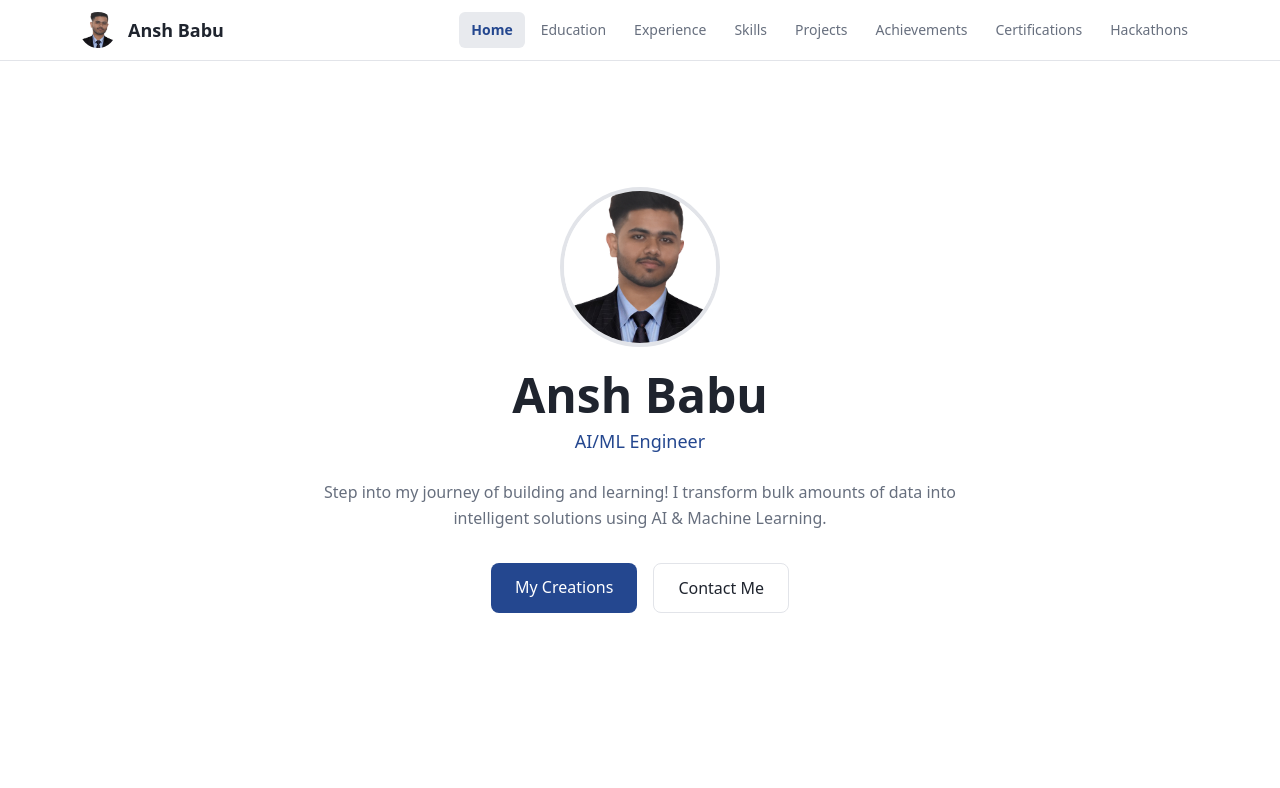
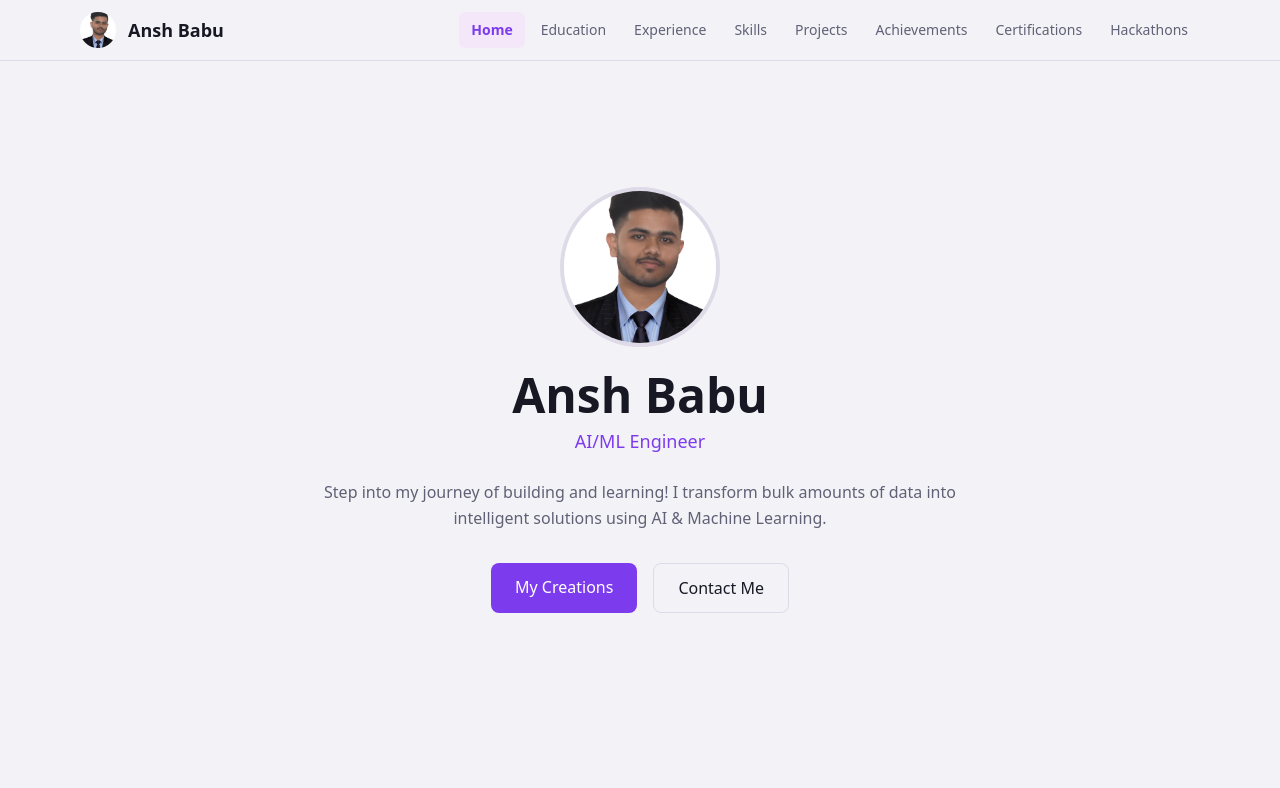
Before and after one commit to AnshBabu1603/ansh-babu-portfolio-verse, a React (Vite) app: page / in a window 1280 px wide. Shown: the top 788 px of the page. Built offline with nearby package versions, Linux system fonts and the light colour scheme.

Commit message:
Preceding changes

```diff
--- a/src/index.css
+++ b/src/index.css
@@ -4,44 +4,44 @@
 
 @layer base {
   :root {
-    --background: 0 0% 100%;
-    --foreground: 220 20% 15%;
+    --background: 240 20% 96%;
+    --foreground: 240 20% 12%;
 
-    --card: 0 0% 100%;
-    --card-foreground: 220 20% 15%;
+    --card: 240 25% 99%;
+    --card-foreground: 240 20% 12%;
 
-    --popover: 0 0% 100%;
-    --popover-foreground: 220 20% 15%;
+    --popover: 240 25% 99%;
+    --popover-foreground: 240 20% 12%;
 
-    --primary: 220 60% 35%;
+    --primary: 262 83% 58%;
     --primary-foreground: 0 0% 100%;
 
-    --secondary: 220 15% 94%;
-    --secondary-foreground: 220 20% 15%;
+    --secondary: 240 20% 91%;
+    --secondary-foreground: 240 20% 12%;
 
-    --muted: 220 15% 96%;
-    --muted-foreground: 220 10% 45%;
+    --muted: 240 18% 93%;
+    --muted-foreground: 240 10% 42%;
 
-    --accent: 220 15% 92%;
-    --accent-foreground: 220 20% 15%;
+    --accent: 280 60% 94%;
+    --accent-foreground: 262 60% 30%;
 
     --destructive: 0 84% 60%;
     --destructive-foreground: 0 0% 100%;
 
-    --border: 220 15% 90%;
-    --input: 220 15% 90%;
-    --ring: 220 60% 35%;
+    --border: 260 20% 88%;
+    --input: 260 20% 88%;
+    --ring: 262 83% 58%;
 
     --radius: 0.5rem;
 
-    --sidebar-background: 0 0% 98%;
+    --sidebar-background: 260 20% 97%;
     --sidebar-foreground: 240 5.3% 26.1%;
-    --sidebar-primary: 220 60% 35%;
+    --sidebar-primary: 262 83% 58%;
     --sidebar-primary-foreground: 0 0% 98%;
-    --sidebar-accent: 220 15% 96%;
+    --sidebar-accent: 280 60% 94%;
     --sidebar-accent-foreground: 240 5.9% 10%;
-    --sidebar-border: 220 13% 91%;
-    --sidebar-ring: 220 60% 35%;
+    --sidebar-border: 260 18% 90%;
+    --sidebar-ring: 262 83% 58%;
   }
 
   .dark {
```
